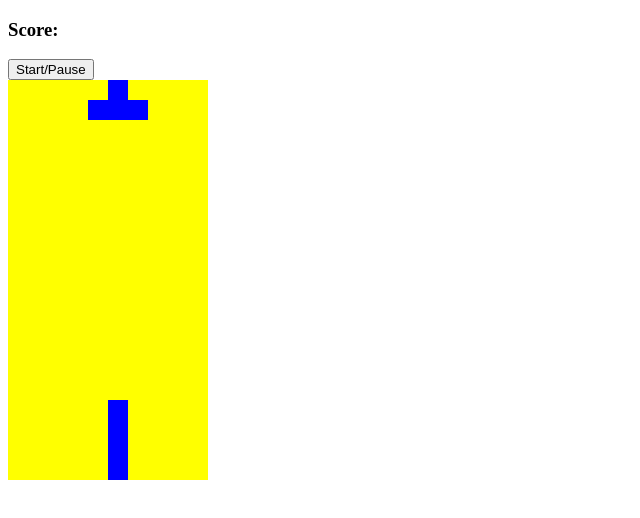
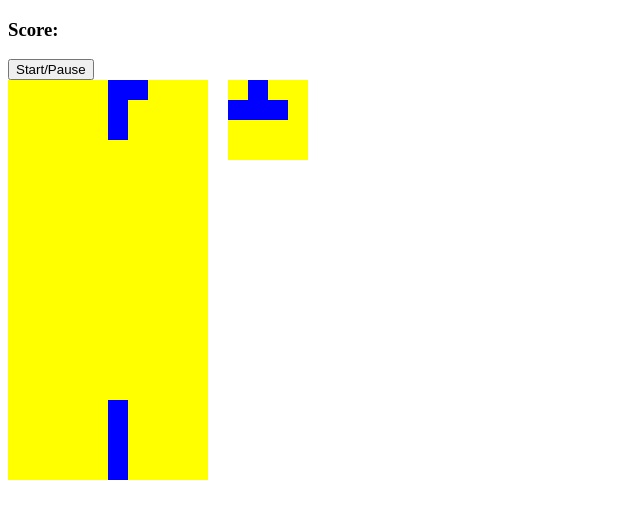
Before and after one commit to Rybski113/Tetris, a plain HTML site: page index.html in a window 1280 px wide. Shown: the whole page, without its empty margins (0-640 px from the left). Drawn offline with Linux system fonts and the light colour scheme.

Commit message:
Future tetrominoes in mini-grid

```diff
--- a/app.js
+++ b/app.js
@@ -4,6 +4,7 @@
     const scoreDisplay = document.querySelector('#score')
     const startBtn = document.querySelector('#start-button')
     const width = 10
+    let nextRandom = 0
 
     const lTetromino = [
         [1, width+1, width*2+1, 2],
@@ -97,10 +98,12 @@
         if(current.some(index => squares[currentPosition + index + width].classList.contains('taken'))) {
             current.forEach (index => squares[currentPosition + index].classList.add('taken'))
 
-            random = Math.floor(Math.random() * theTetrominoes.length)
+            random = nextRandom
+            nextRandom = Math.floor(Math.random() * theTetrominoes.length)
             current = theTetrominoes[random] [currentRotation]
             currentPosition = 4
             draw()
+            displayShape()
         }
     }
 
@@ -143,6 +146,27 @@
     }
 
 
+    const displaySquares = document.querySelectorAll('.mini-grid div')
+    const displayWidth = 4
+    let displayIndex = 0
 
 
+    const upNextTetrominoes = [
+        [1, displayWidth+1, displayWidth*2+1, 2],
+        [displayWidth*2, displayWidth*2+1, displayWidth+1, displayWidth+2],
+        [1, displayWidth, displayWidth+1, displayWidth+2],
+        [0,1, displayWidth, displayWidth+1],
+        [1, displayWidth+1, displayWidth*2+1, displayWidth*3+1],
+    ]
+
+
+    function displayShape() {
+        displaySquares.forEach(square => {
+            square.classList.remove('tetromino')
+        })
+        upNextTetrominoes[nextRandom].forEach( index => {
+            displaySquares[displayIndex + index].classList.add('tetromino')
+        })
+    }
+
 })
--- a/index.html
+++ b/index.html
@@ -12,7 +12,10 @@
     <h3>Score:<span id="score"></span></h3>
     <button id="start-button">Start/Pause</button>
 
+
+    <div class="container">
     <div class="grid">
+
         <div></div>
         <div></div>
         <div></div>
@@ -226,6 +229,25 @@
 
     </div>
 
+    <div class="mini-grid">
+        <div></div>
+        <div></div>
+        <div></div>
+        <div></div>
+        <div></div>
+        <div></div>
+        <div></div>
+        <div></div>
+        <div></div>
+        <div></div>
+        <div></div>
+        <div></div>
+        <div></div>
+        <div></div>
+        <div></div>
+        <div></div>
+    </div>
+</div>
 
 
     <script src="app.js"></script>
--- a/style.css
+++ b/style.css
@@ -14,3 +14,21 @@
 .tetromino {
     background-color: blue;
 }
+
+.mini-grid {
+    width: 80px;
+    height: 80px;
+    display: flex;
+    flex-wrap: wrap;
+    background-color: yellow;
+    margin-left: 20px;
+}
+
+.mini-grid div {
+    height: 20px;
+    width: 20px;
+}
+
+.container {
+    display: flex;
+}
```
